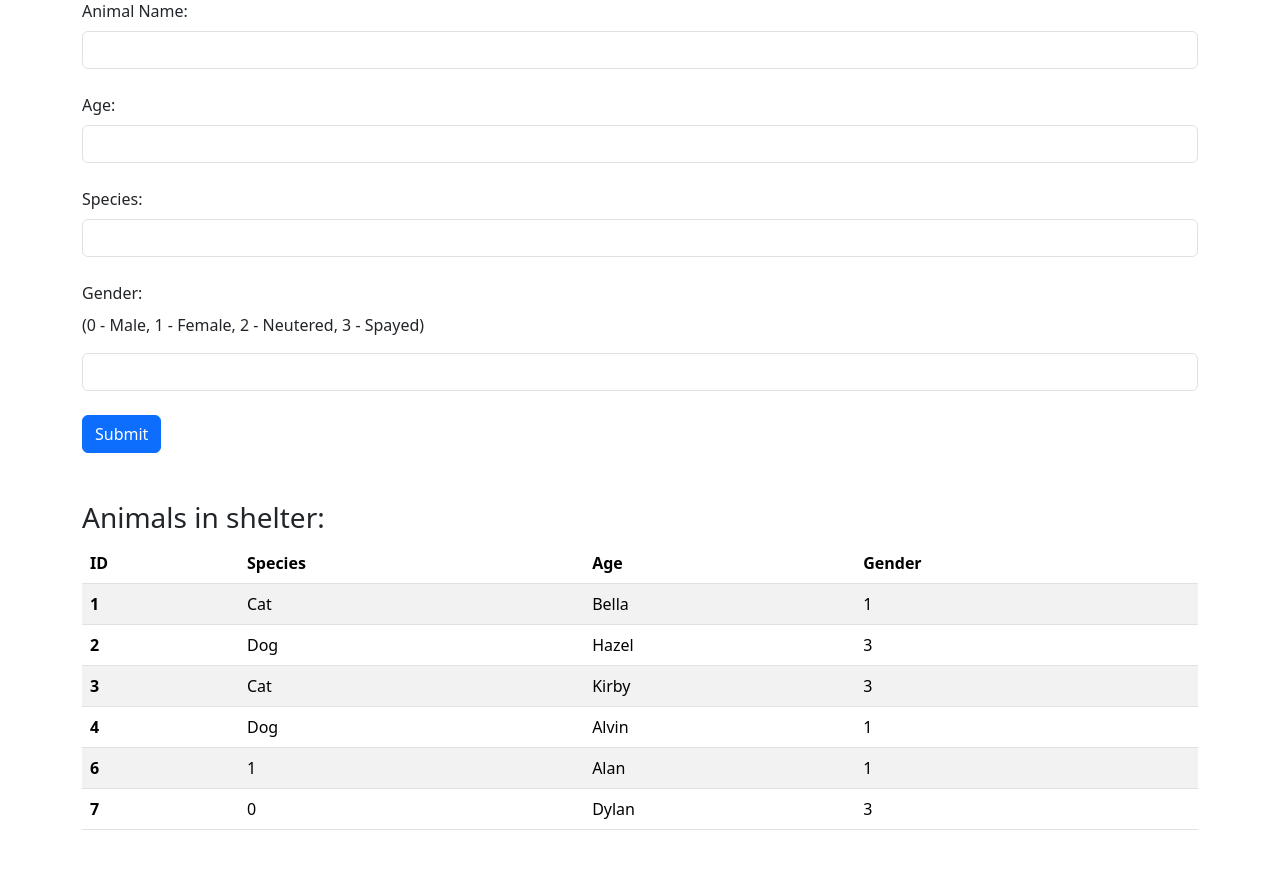
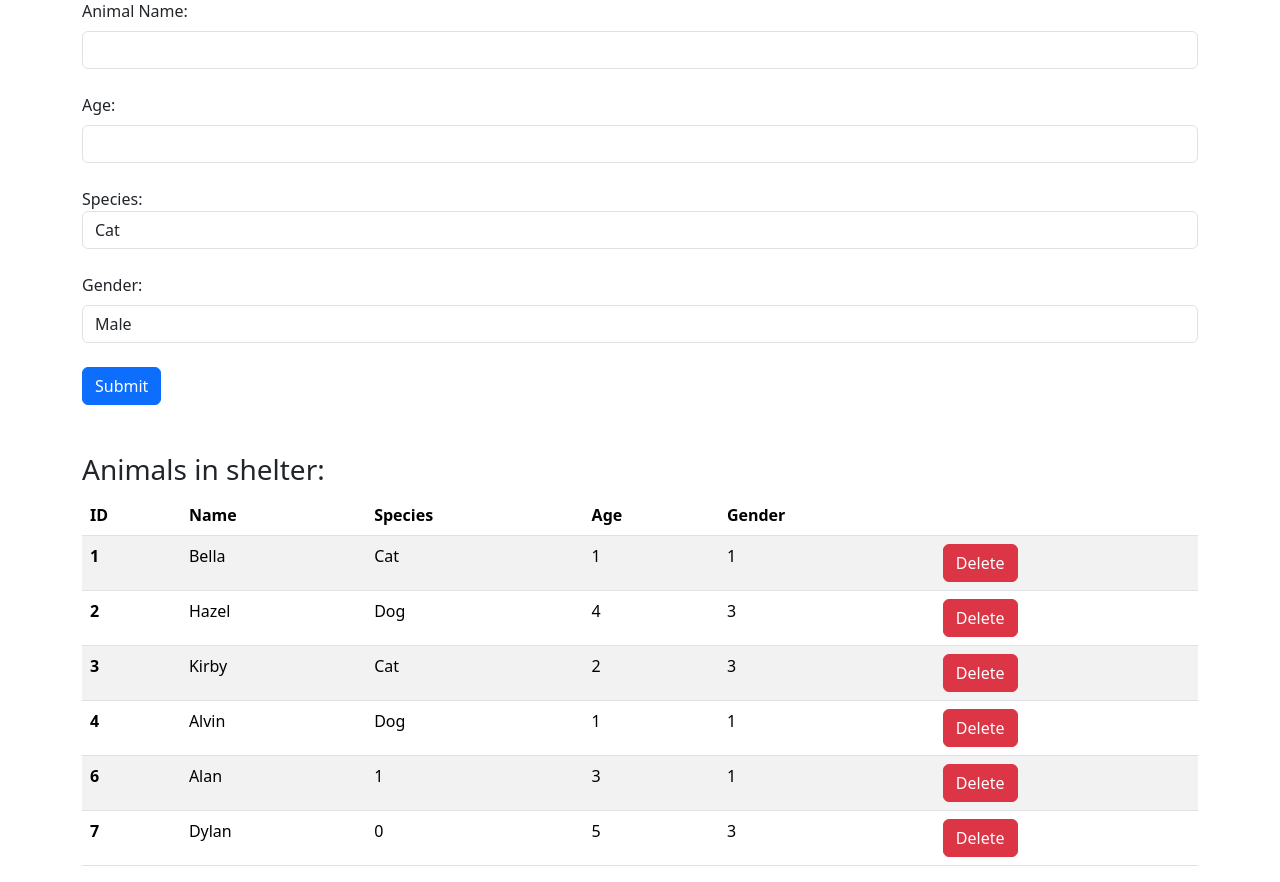
Before and after one commit to VapurGunslinger/Cmpe_131_Project, a Flask app: page /Animals/Add_Animal in a window 1280 px wide. Shown: the part 195-1077 px from the top of the page. Before the commit the page ends 1025 px from the top, so only its background shows below. Run offline with Flask 3, Linux system fonts and the light colour scheme; data comes from the database, SQL or seed files in the repository; both versions use the stored data as it was after the commit.

Commit message:
added delete animal route & button

```diff
--- a/app.py
+++ b/app.py
@@ -2,7 +2,7 @@ from flask import Flask, render_template, url_for, request, flash
 from flask_sqlalchemy import SQLAlchemy
 from flask_migrate import Migrate
 from flask_wtf import FlaskForm
-from wtforms import StringField, SubmitField, IntegerField
+from wtforms import *
 from wtforms.validators import DataRequired, Optional, NumberRange
 
 # from werkzeug.utils import secure_filename
@@ -50,9 +50,9 @@ class Appointment(db.Model):
 # Forms
 class animalForm(FlaskForm):
     name = StringField("Animal Name: ", validators=[DataRequired()])
-    age = IntegerField("Age: ", validators=[Optional()])
-    species = StringField("Species: ", validators=[DataRequired()])
-    gender = IntegerField("Gender: ", validators=[DataRequired(), NumberRange(min=0, max=3, message = "Input must be between 0-3.")] )
+    age = IntegerField("Age: ", validators=[Optional(), NumberRange(min=0, message = "Input must be greater than 0.")])
+    species = SelectField(u"Species: ",  choices=[(0, 'Cat'),(1, 'Dog')], validators=[DataRequired()])
+    gender = SelectField(u"Gender: ", choices=[(0, 'Male'),(1, 'Female'), (2, 'Neutered'), (3, 'Spayed')], validators=[DataRequired(),] )
     submit = SubmitField("Submit")
 
 
@@ -89,14 +89,10 @@ def add_animal():
         species = form.species.data
         gender = form.gender.data
         #clear data
-        flash(name + " added successfully!")
+        flash(name + " was added successfully!")
         form = animalForm(formdata=None)
     all_animals = Animal.query.order_by(Animal.id)
     return render_template('add_animal.html',
-        name = name,
-        age = age,
-        species = species,
-        gender = gender,
         form = form,
         all_animals=all_animals)
 
@@ -105,6 +101,26 @@ def animalpage(id):
     animal = Animal.query.get_or_404(id)
     return render_template('Animalpage.html', animal = animal)
 
+@app.route('/Animals/Add_Animal/Delete/<int:id>')
+def delete(id):
+    animal_delete = Animal.query.get_or_404(id)
+    form = animalForm()
+    try:
+        db.session.delete(animal_delete)
+        db.session.commit()
+        flash("Animal deleted successfully.")
+
+        all_animals = Animal.query.order_by(Animal.id)
+        return render_template('add_animal.html',
+            form = form,
+            all_animals=all_animals)
+    except:
+        flash("Unable to delete the animal from the database.")
+        all_animals = Animal.query.order_by(Animal.id)
+        return render_template('add_animal.html',
+            form = form,
+            all_animals=all_animals)
+
 @app.route('/Testimonial')
 def testimonial():
     return render_template('Testimonials.html')
--- a/static/styles/main.css
+++ b/static/styles/main.css
@@ -48,7 +48,7 @@ nav {
 /* .nav-link:hover{
     background-color:#CBC7DE !important ;
     /* color: #CBC7DE !important; */
-} */
+ */
 
 .logo a{
     font-size: 30px;
--- a/templates/add_animal.html
+++ b/templates/add_animal.html
@@ -26,11 +26,10 @@
             {{ form.age.label(class="form-label") }}
             {{ form.age(class="form-control") }}
             </br>
-            {{ form.species.label(class="form-label") }}
+            {{ form.species.label(class="form=label") }}
             {{ form.species(class="form-control") }}
             </br>
             {{ form.gender.label(class="form-label") }}
-            <p> (0 - Male, 1 - Female, 2 - Neutered, 3 - Spayed) </p>
             {{ form.gender(class="form-control") }}
             </br>
             {{ form.submit(class="btn btn-primary") }}
@@ -46,18 +45,23 @@
         <thead>
           <tr>
             <th scope="col">ID</th>
+            <th scope="col">Name</th>
             <th scope="col">Species</th>
             <th scope="col">Age</th>
             <th scope="col">Gender</th>
+            <th scope="col"></th>
           </tr>
         </thead>
         <tbody>
             {% for animal in all_animals %}
             <tr>
                 <th scope="row">{{animal.id}}</th>
+                <td>{{animal.name}}</td>
                 <td>{{animal.species}}</td>
-                <td>{{animal.name}}</td>
+                <td>{{animal.age}}</td>
                 <td>{{animal.gender}}</td>
+                <td>
+                    <a href="{{url_for('delete', id=animal.id)}}" class="btn btn-danger" id="delete">Delete</a></td>
             </tr>
             {% endfor %}
         </tbody>
--- a/templates/animals.html
+++ b/templates/animals.html
@@ -27,7 +27,7 @@
     <div class="row row-cols-4">
       {% for animal in all_animals %}
         <div class="col">
-          <div class="card">
+          <div class="card" style="margin-bottom: 25px;">
             <img src="{{ url_for('static', filename='images/default_image.jpg') }}" class="card-img-top" alt="animal's image">
             <div class="card-body">
               <h5 class="card-title"> {{animal.name}} </h5>
--- a/templates/testimonials.html
+++ b/templates/testimonials.html
@@ -18,7 +18,7 @@
         margin-top: 30px;
         object-fit: cover;
         object-position: center;
-        width: 100%;
+        /* width: 23%; */
     }
 
     .text{
```
Also changed, not shown: instance/shelter.db.
